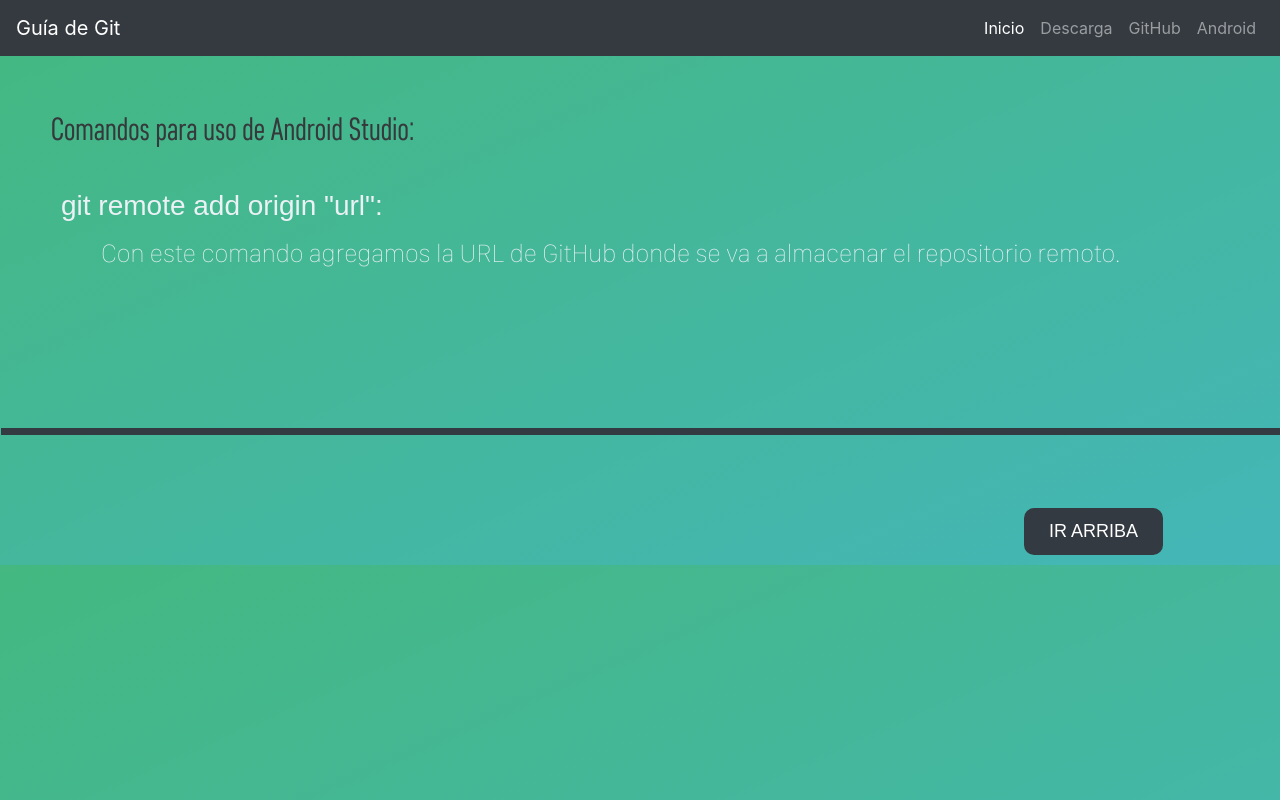
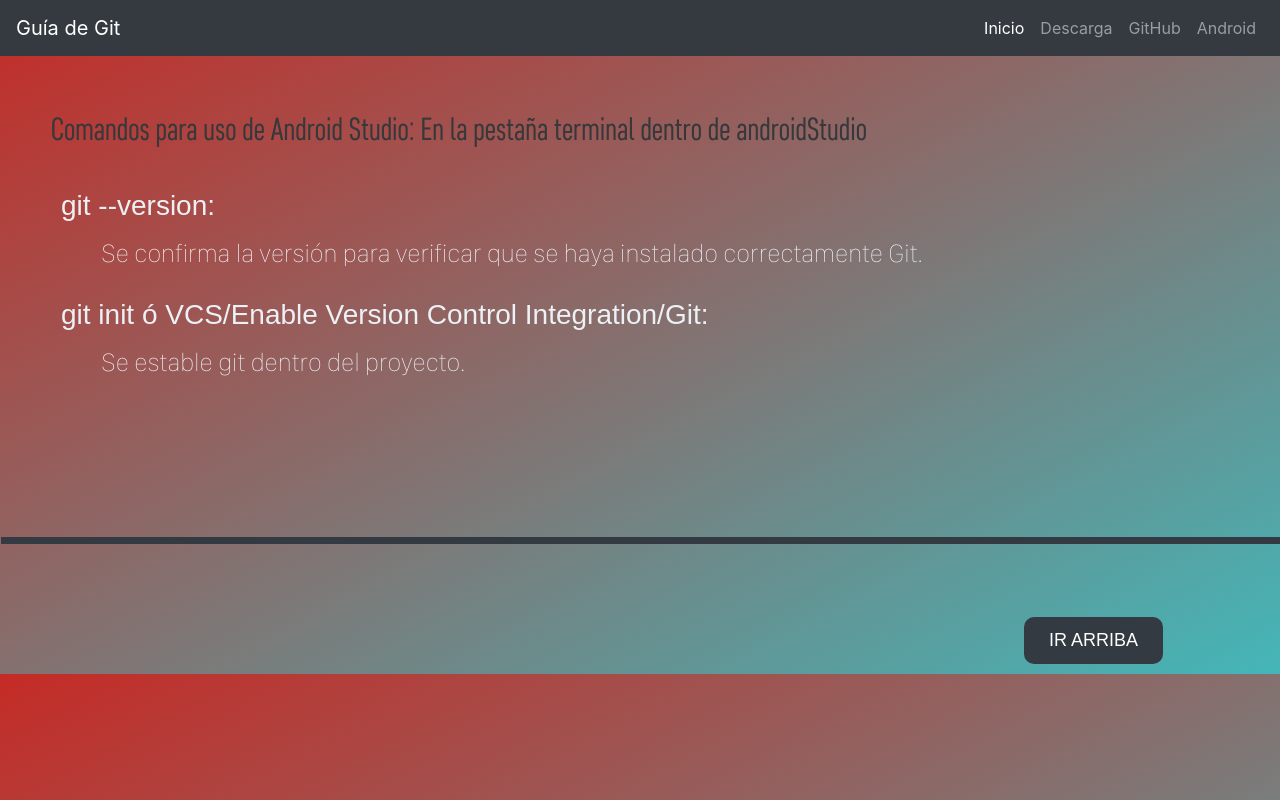
Before and after one commit to dariofgomez/blog, a plain HTML site: page android.html in a window 1280 px wide. Drawn offline with nearby package versions, Linux system fonts and the light colour scheme.

Commit message:
cambio color de fondo

```diff
--- a/android.html
+++ b/android.html
@@ -40,10 +40,14 @@
     </nav>
     <div class="content">
         </br>
-        <p class="titles">Comandos para uso de Android Studio:</p>
-        <h2>git remote add origin "url":</h2>
+        <p class="titles">Comandos para uso de Android Studio: En la pestaña terminal dentro de androidStudio</p>
+        <h2>git --version:</h2>
         <p class="text">
-            Con este comando agregamos la URL de GitHub donde se va a almacenar el repositorio remoto.
+            Se confirma la versión para verificar que se haya instalado correctamente Git.
+        </p><br><br><br>
+        <h2>git init ó VCS/Enable Version Control Integration/Git:</h2>
+        <p class="text">
+            Se estable git dentro del proyecto.
         </p><br><br><br>
         </br></br></br>
         </br></br></br>
--- a/css/estilos.css
+++ b/css/estilos.css
@@ -13,7 +13,7 @@
 #grad1{
     height: 30px;
     background-color: #EDEDED; /* Se establece un color base en caso de que el navegador que se use no soporte gradientes */
-    background-image: linear-gradient(to bottom right, #44b880, #44b6b8); /* Sintaxis para establecer backgrounds con gradientes */
+    background-image: linear-gradient(to bottom right, #c52b26, #44b6b8); /* Sintaxis para establecer backgrounds con gradientes */
 }
 
 .content{ /*estilo para contenidos*/
```
